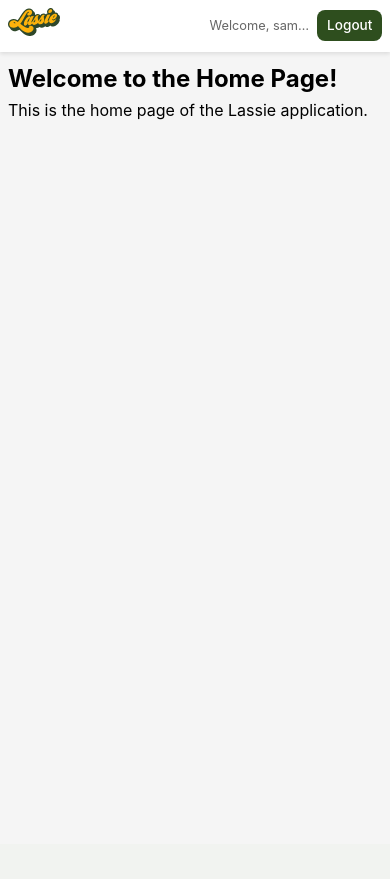
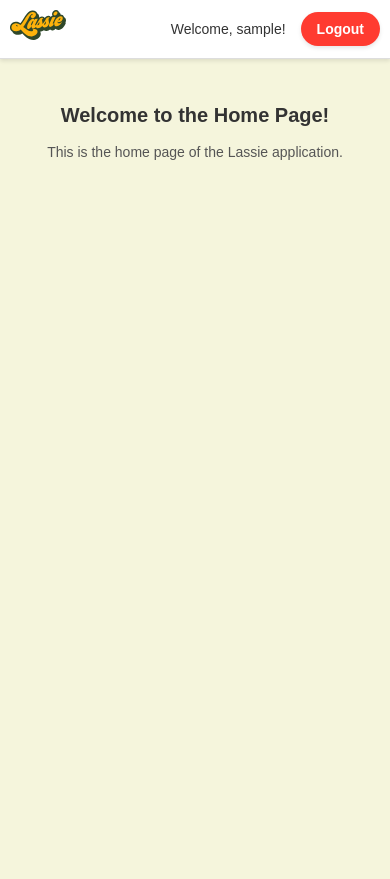
Before and after one commit to Parama-Guru/test, a Flask app: page / in a window 390 px wide. Before the commit the page ends 120 px from the top, so only its background shows below. Run offline with Flask 3, Linux system fonts and the light colour scheme; the visitor is signed in with stand-in values (Sample User, id 1); data that the repository does not hold is empty.

Commit message:
added to phone layout ig

```diff
--- /dev/null
+++ b/static/css/home.css
@@ -0,0 +1,331 @@
+/* Home Page Styles */
+body {
+    background-color: #f5f5dc; /* Light yellow background */
+    font-family: Arial, sans-serif;
+    margin: 0;
+    padding: 0;
+}
+
+.content {
+    padding: 20px;
+    max-width: 800px;
+    margin: 0 auto;
+    text-align: center; /* Center the content container */
+}
+
+h1 {
+    color: #333;
+    margin-bottom: 10px;
+    text-align: center; /* Center the heading */
+    font-size: 24px;
+}
+
+p {
+    color: #555;
+    margin-top: 0;
+    text-align: center; /* Center the paragraph */
+}
+
+/* Navbar and logout button styling */
+.navbar {
+    background-color: white;
+    padding: 10px 20px;
+    display: flex;
+    justify-content: space-between;
+    align-items: center;
+    border-bottom: 1px solid #ddd;
+}
+
+.navbar-logo {
+    height: 40px;
+}
+
+.navbar-right {
+    display: flex;
+    align-items: center;
+    gap: 15px;
+}
+
+.user-welcome {
+    color: #333;
+}
+
+.logout-btn {
+    background-color: #ff3b30; /* Red color */
+    color: white;
+    padding: 6px 16px;
+    border-radius: 20px; /* More rounded, pill-like shape */
+    text-decoration: none;
+    font-weight: bold;
+    border: none;
+    cursor: pointer;
+    font-size: 14px;
+    box-shadow: 0 2px 4px rgba(0, 0, 0, 0.1); /* Subtle shadow */
+}
+
+/* Welcome Section */
+.welcome-section {
+    background: var(--background-light);
+    border-radius: 12px;
+    padding: 2rem;
+    margin-bottom: 2rem;
+    box-shadow: 0 4px 6px rgba(0, 0, 0, 0.1);
+}
+
+.welcome-header {
+    display: flex;
+    justify-content: space-between;
+    align-items: center;
+    margin-bottom: 2rem;
+}
+
+.welcome-title {
+    font-size: 2.5rem;
+    color: var(--text-primary);
+    margin: 0;
+}
+
+.user-info {
+    text-align: right;
+}
+
+.user-name {
+    font-size: 1.2rem;
+    font-weight: 600;
+    color: var(--text-primary);
+}
+
+.user-email {
+    font-size: 0.9rem;
+    color: var(--text-secondary);
+}
+
+/* Stats Grid */
+.stats-grid {
+    display: grid;
+    grid-template-columns: repeat(3, 1fr);
+    gap: 1.5rem;
+    margin-bottom: 2rem;
+}
+
+.stat-card {
+    background: var(--background-white);
+    padding: 1.5rem;
+    border-radius: 8px;
+    text-align: center;
+    transition: transform 0.2s ease;
+}
+
+.stat-card:hover {
+    transform: translateY(-5px);
+}
+
+.stat-value {
+    font-size: 2rem;
+    font-weight: 700;
+    color: var(--primary-color);
+    margin-bottom: 0.5rem;
+}
+
+.stat-label {
+    font-size: 0.9rem;
+    color: var(--text-secondary);
+}
+
+/* Action Buttons */
+.action-buttons {
+    display: flex;
+    gap: 1rem;
+    margin-bottom: 1rem;
+}
+
+.action-button {
+    padding: 0.8rem 1.5rem;
+    border-radius: 6px;
+    font-weight: 600;
+    text-decoration: none;
+    transition: all 0.2s ease;
+}
+
+.primary-button {
+    background: var(--primary-color);
+    color: white;
+}
+
+.primary-button:hover {
+    background: var(--primary-dark);
+}
+
+.secondary-button {
+    background: var(--background-white);
+    color: var(--primary-color);
+    border: 2px solid var(--primary-color);
+}
+
+.secondary-button:hover {
+    background: var(--background-light);
+}
+
+/* Recent Activity */
+.recent-activity {
+    background: var(--background-light);
+    border-radius: 12px;
+    padding: 2rem;
+    box-shadow: 0 4px 6px rgba(0, 0, 0, 0.1);
+}
+
+.activity-header {
+    font-size: 1.8rem;
+    color: var(--text-primary);
+    margin-bottom: 1.5rem;
+}
+
+.activity-list {
+    list-style: none;
+    padding: 0;
+    margin: 0;
+}
+
+.activity-item {
+    display: flex;
+    justify-content: space-between;
+    align-items: center;
+    padding: 1rem;
+    border-bottom: 1px solid var(--border-color);
+}
+
+.activity-item:last-child {
+    border-bottom: none;
+}
+
+.activity-info {
+    flex: 1;
+}
+
+.activity-title {
+    font-size: 1rem;
+    font-weight: 600;
+    color: var(--text-primary);
+    margin-bottom: 0.25rem;
+}
+
+.activity-time {
+    font-size: 0.8rem;
+    color: var(--text-secondary);
+}
+
+.activity-status {
+    padding: 0.4rem 0.8rem;
+    border-radius: 20px;
+    font-size: 0.8rem;
+    font-weight: 600;
+}
+
+.status-completed {
+    background: var(--success-light);
+    color: var(--success);
+}
+
+.status-pending {
+    background: var(--warning-light);
+    color: var(--warning);
+}
+
+/* Animations */
+@keyframes fadeIn {
+    from {
+        opacity: 0;
+        transform: translateY(20px);
+    }
+    to {
+        opacity: 1;
+        transform: translateY(0);
+    }
+}
+
+/* Responsive Design */
+@media (max-width: 1024px) {
+    .container {
+        padding: 1.5rem;
+    }
+
+    .welcome-title {
+        font-size: 2rem;
+    }
+
+    .stats-grid {
+        gap: 1rem;
+    }
+}
+
+@media (max-width: 768px) {
+    .container {
+        padding: 15px;
+    }
+
+    .welcome-header {
+        flex-direction: column;
+        text-align: center;
+        gap: 1rem;
+    }
+
+    .user-info {
+        text-align: center;
+    }
+
+    .stats-grid {
+        grid-template-columns: repeat(2, 1fr);
+    }
+
+    .action-buttons {
+        flex-direction: column;
+    }
+
+    .action-button {
+        width: 100%;
+        text-align: center;
+    }
+
+    .navbar {
+        padding: 10px;
+    }
+
+    .navbar-logo {
+        height: 30px;
+    }
+
+    .user-welcome {
+        font-size: 14px;
+    }
+
+    h1 {
+        font-size: 20px;
+    }
+
+    p {
+        font-size: 14px;
+    }
+}
+
+@media (max-width: 480px) {
+    .container {
+        padding: 10px;
+    }
+
+    .welcome-section,
+    .recent-activity {
+        padding: 1.5rem;
+    }
+
+    .stats-grid {
+        grid-template-columns: 1fr;
+    }
+
+    h1 {
+        font-size: 20px;
+    }
+
+    .stat-value {
+        font-size: 1.8rem;
+    }
+}
--- a/templates/base.html
+++ b/templates/base.html
@@ -39,7 +39,7 @@
         </div>
         <div class="navbar-right">
             {% if session.get('user_id') %}
-                <span class="username">Welcome, {{ session.get('username') }}!</span>
+                <div class="user-welcome">Welcome, {{ session.get('username') }}!</div>
                 <a href="{{ url_for('logout') }}" class="logout-btn">Logout</a>
             {% else %}
                 <a href="{{ url_for('login') }}" class="nav-btn">Login</a>
--- a/templates/home.html
+++ b/templates/home.html
@@ -3,6 +3,23 @@
 {% block title %}Home - Lassie{% endblock %}
 
 {% block content %}
-<h2>Welcome to the Home Page!</h2>
-<p>This is the home page of the Lassie application.</p>
+<link rel="stylesheet" type="text/css" href="/static/css/home.css">
+
+<div class="content">
+    <h1>Welcome to the Home Page!</h1>
+    <p>This is the home page of the Lassie application.</p>
+</div>
+
 {% endblock %}
+
+{% block scripts %}
+<script>
+    // Apply red styling to the logout button in the base template
+    document.addEventListener('DOMContentLoaded', function() {
+        const logoutBtn = document.querySelector('a[href="/logout"]');
+        if (logoutBtn) {
+            logoutBtn.classList.add('logout-btn');
+        }
+    });
+</script>
+{% endblock %}
```
